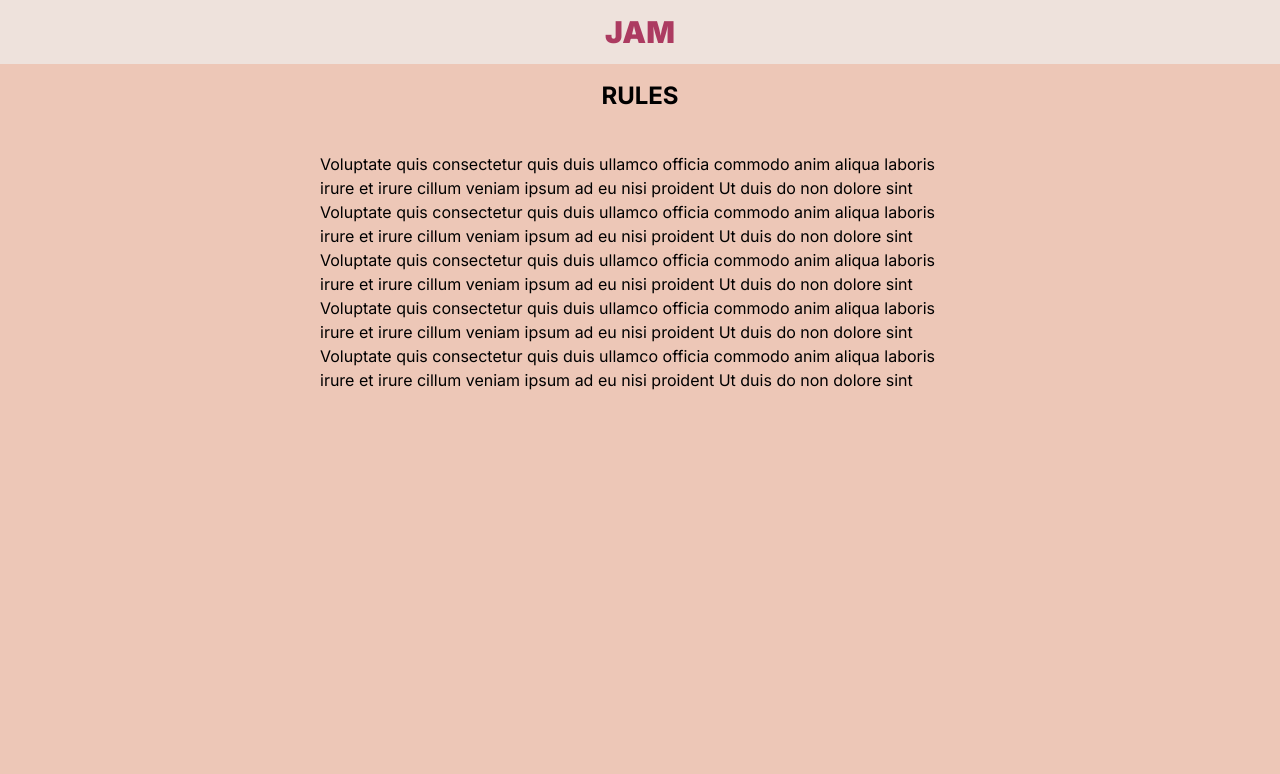
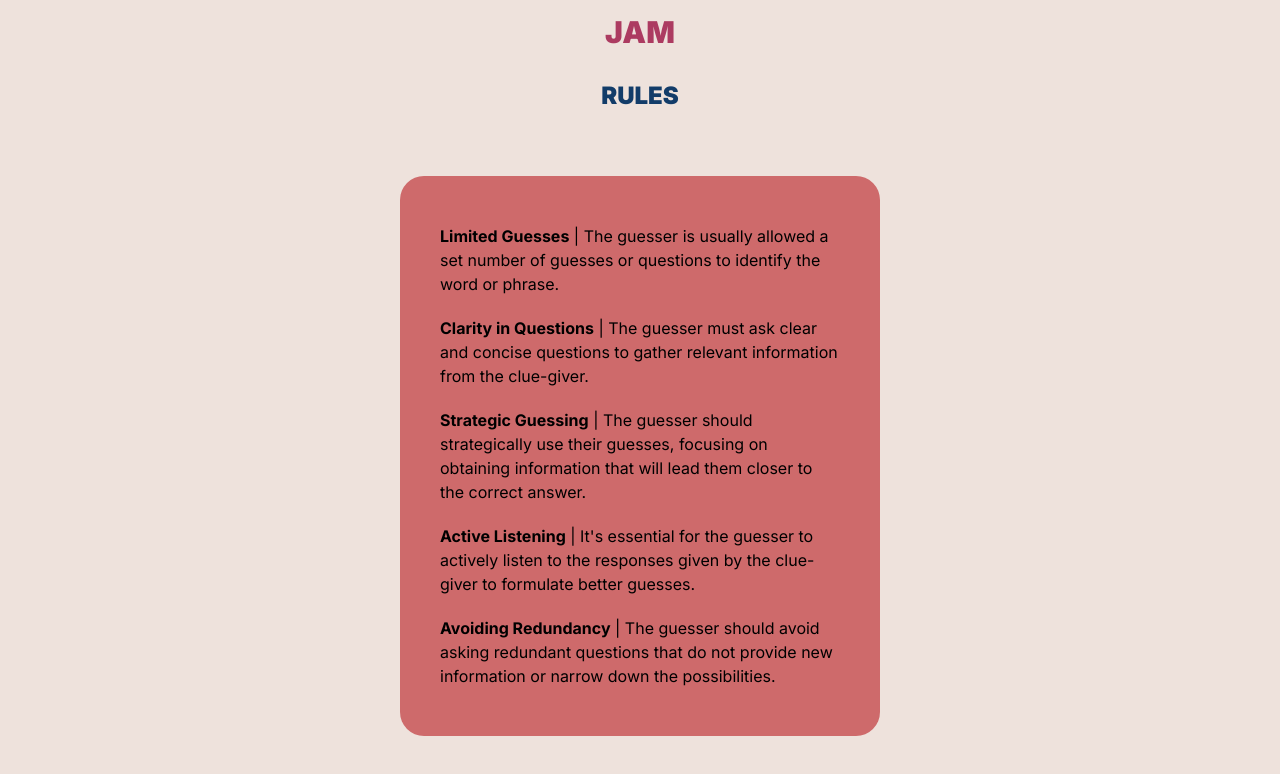
Before and after one commit to mikhail10101/UWB-Hacks, a Next.js app in the folder my-app/: page /rules in a window 1280 px wide. Shown: the top 774 px of the page. Built offline with nearby package versions, Linux system fonts and the light colour scheme.

Commit message:
online session

```diff
--- /dev/null
+++ b/my-app/src/app/components/data.ts
@@ -0,0 +1,18 @@
+import { getServerSession } from "next-auth"
+import { authOptions } from "../api/auth/[...nextauth]/auth-options"
+import { prisma } from "../prisma"
+
+export async function getCurrentUser() {
+    const session = await getServerSession(authOptions)
+    const user_email = session?.user?.email
+
+    const current_user = await prisma.user.findFirst({
+        where: {
+            email: {
+                equals: user_email
+            }
+        }
+    })
+
+    return current_user
+}
--- a/my-app/src/app/components/send-email-form.tsx
+++ b/my-app/src/app/components/send-email-form.tsx
@@ -28,7 +28,7 @@ export default function SendEmailForm() {
                 </div>
             </form>
             <Link href="/login">
-                <p className='text-white font-semibold py-5 hover:underline'>Back</p>
+                <p className='text-[#AC3B61] font-semibold py-5 hover:underline'>Back</p>
             </Link>
         </div>
     )
--- a/my-app/src/app/components/signout-card.tsx
+++ b/my-app/src/app/components/signout-card.tsx
@@ -12,7 +12,7 @@ export default function SignoutCard() {
     }
 
     return (
-        <div className='flex flex-col rounded-3xl items-center w-[20rem] h-[20rem] gap-10'>
+        <div className='flex flex-col rounded-3xl items-center w-[20rem] h-[10rem] gap-10'>
             <div className='flex flex-col items-center gap-2'>
                 <p className='text-6xl font-black'>
                     Sign out
--- a/my-app/src/app/login/email/page.tsx
+++ b/my-app/src/app/login/email/page.tsx
@@ -2,7 +2,7 @@ import SendEmailForm from "@/app/components/send-email-form"
 
 export default function LoginEmailPage() {
     return (
-        <div className="bg-[#EDC7B7] h-screen w-screen flex flex-col items-center justify-center">
+        <div className="bg-[#EDC7B7] text-[#123C69] h-screen w-screen flex flex-col items-center justify-center">
             <SendEmailForm />
         </div>
     )
--- a/my-app/src/app/rules/page.tsx
+++ b/my-app/src/app/rules/page.tsx
@@ -1,13 +1,27 @@
 
 export default function main() {
     return (
-        <div className="h-screen w-screen flex flex-col bg-[#EDC7B7] items-center">
-            <h3 className="mt-20 font-bold text-2xl items-center justify-center">
+        <div className="h-screen w-screen flex flex-col bg-[#EEE2DC] items-center">
+            <div className="mt-20 text-[#123C69] font-black text-2xl items-center justify-center">
                 RULES
-            </h3>
-            <p className="mt-10 items-center w-[50%]">
-            Voluptate quis consectetur quis duis ullamco officia commodo anim aliqua laboris irure et irure cillum veniam ipsum ad eu nisi proident Ut duis do non dolore sint Voluptate quis consectetur quis duis ullamco officia commodo anim aliqua laboris irure et irure cillum veniam ipsum ad eu nisi proident Ut duis do non dolore sint Voluptate quis consectetur quis duis ullamco officia commodo anim aliqua laboris irure et irure cillum veniam ipsum ad eu nisi proident Ut duis do non dolore sint Voluptate quis consectetur quis duis ullamco officia commodo anim aliqua laboris irure et irure cillum veniam ipsum ad eu nisi proident Ut duis do non dolore sint Voluptate quis consectetur quis duis ullamco officia commodo anim aliqua laboris irure et irure cillum veniam ipsum ad eu nisi proident Ut duis do non dolore sint
-            </p>
+            </div>
+            <div className="rounded-3xl mt-16 p-10 flex flex-col items-center justify-center w-[30rem] h-[35rem] text gap-y-5 bg-[#ce6a6b]">
+                <p className="">
+                    <b>Limited Guesses</b> | The guesser is usually allowed a set number of guesses or questions to identify the word or phrase.
+                </p>
+                <p>
+                    <b>Clarity in Questions</b> | The guesser must ask clear and concise questions to gather relevant information from the clue-giver.
+                </p>
+                <p>
+                    <b>Strategic Guessing</b> | The guesser should strategically use their guesses, focusing on obtaining information that will lead them closer to the correct answer.
+                </p>
+                <p>
+                    <b>Active Listening</b> | It's essential for the guesser to actively listen to the responses given by the clue-giver to formulate better guesses.
+                </p>
+                <p>
+                    <b>Avoiding Redundancy</b> | The guesser should avoid asking redundant questions that do not provide new information or narrow down the possibilities.
+                </p>
+            </div>
         </div>
     )
 }
--- a/my-app/src/app/signout/page.tsx
+++ b/my-app/src/app/signout/page.tsx
@@ -2,7 +2,7 @@ import SignoutCard from "../components/signout-card"
 
 export default function SignoutPage() {
     return (
-        <div className="w-screen h-screen bg-white flex items-center justify-center">
+        <div className="w-screen h-screen text-[#123C69] flex items-center justify-center bg-[#EDC7B7]">
             <SignoutCard />
         </div>
     )
```
